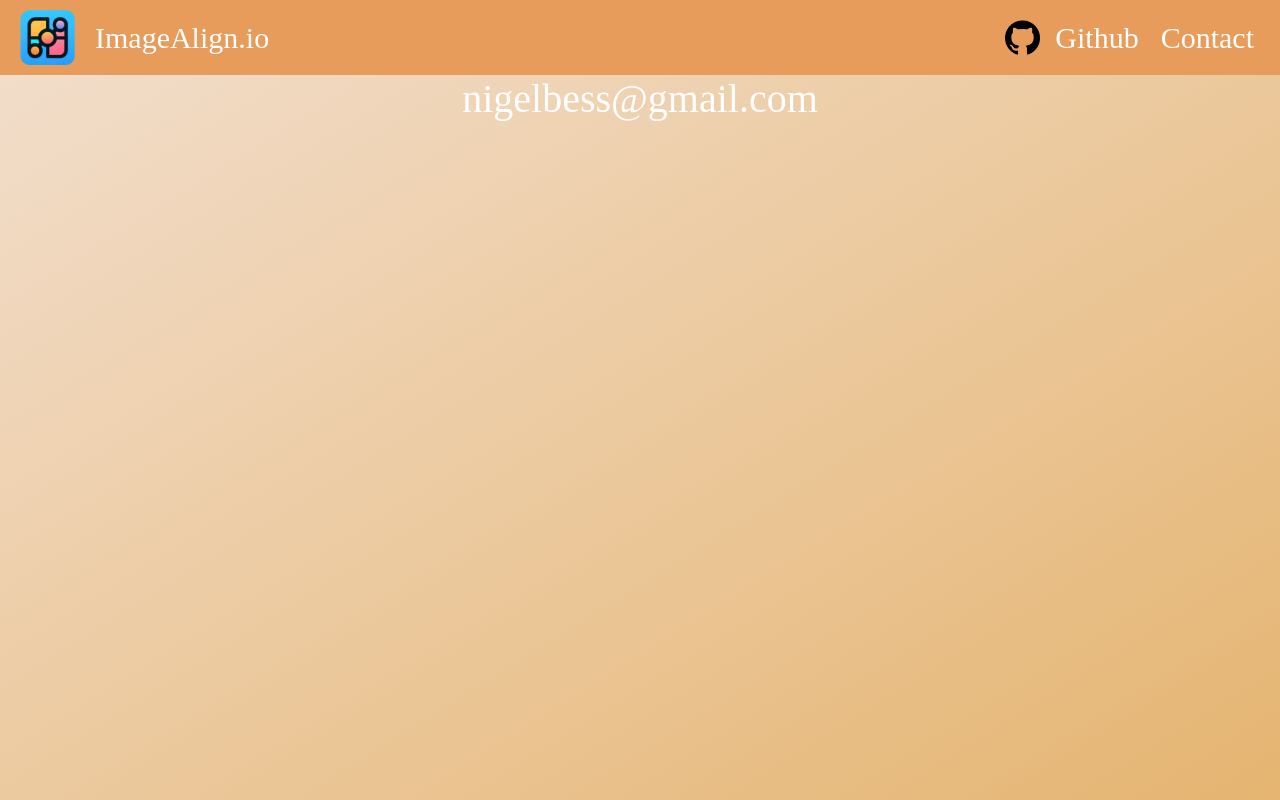
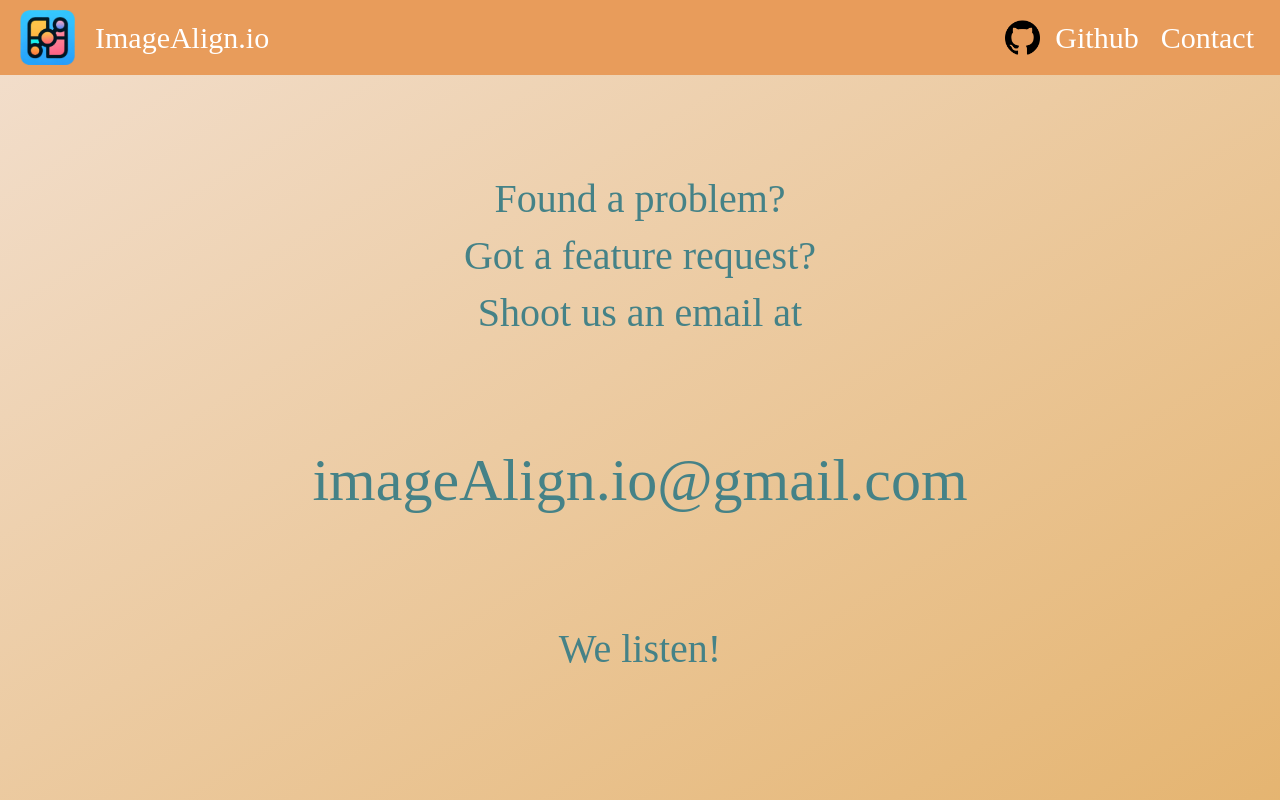
Before and after one commit to NigelBess/Image-Align, a React (Create React App) app: page /contact in a window 1280 px wide. Built offline with nearby package versions, Linux system fonts and the light colour scheme; a web font is replaced by a local one.

Commit message:
created contact section

```diff
--- a/src/App.css
+++ b/src/App.css
@@ -122,6 +122,19 @@ body {
 {
     align-self: center;
 }
+
+.CenterStackPanel
+{
+    display: flex;
+    flex-direction: column;
+    align-items: center;
+    gap:10px;
+}
+.CenterStackPanel > * {
+    /* This rule ensures that no specific item affects the general alignment */
+    margin: 0;                       /* Removes margin that might affect alignment */
+    align-self: center;              /* Forces each child to center align individually */
+  }
 
 
 
@@ -413,3 +426,15 @@ body {
 .right {
     text-align: right;
 }
+
+.Contact{
+    color: var(--DOL-Text);
+    margin: 100px;
+    text-align: center;
+}
+.ContactEmail{
+    margin: 100px 0px;
+    text-decoration: none;
+    color: inherit;
+    font-size: 60px;
+}
--- a/src/components/ContactContent.tsx
+++ b/src/components/ContactContent.tsx
@@ -1,5 +1,8 @@
 export const ContactContent: React.FC = () => {
     return(
-        <div>nigelbess@gmail.com</div>
+        <div className="Contact CenterStackPanel"><div>Found a problem?</div><div>Got a feature request?</div> <div> Shoot us an email at</div>
+        <a href="mailto:imageAlign.io@gmail.com" className="ContactEmail">imageAlign.io@gmail.com</a>
+        <div>We listen!</div>
+        </div>
     )
 }
```
